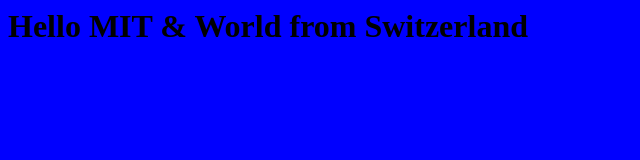
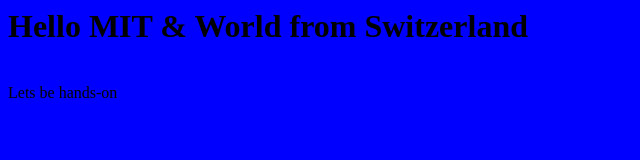
Before and after one commit to skoal21/staticpage.github.io, a plain HTML site: page index.html in a window 1280 px wide. Shown: the whole page, without its empty margins (0-640 px from the left). Drawn offline with Linux system fonts and the light colour scheme.

Commit message:
first edit index.html

```diff
--- a/index.html
+++ b/index.html
@@ -12,6 +12,8 @@
     </script>
 
     <h1>Hello MIT & World from Switzerland</h1>
+<br>
+Lets be hands-on
     </body>
 
 </html>
```
